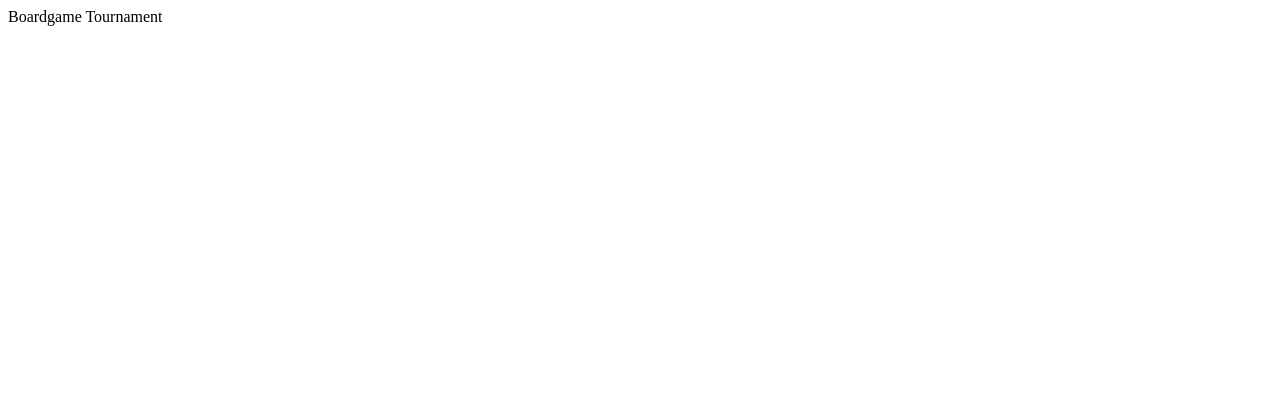
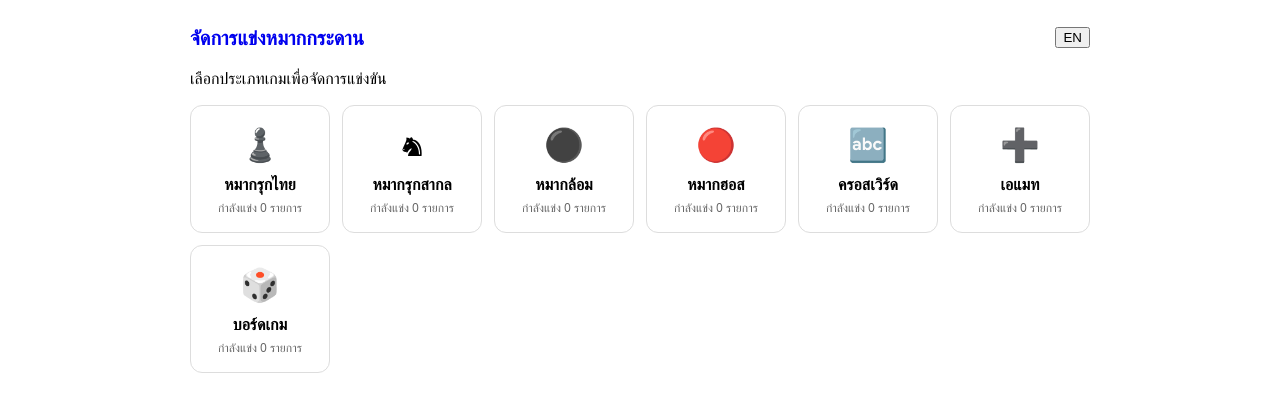
Before and after one commit to kraugelzz/Tournament-app, a React (Vite) app: page / in a window 1280 px wide. Shown: the top 412 px of the page. Built offline with nearby package versions, Linux system fonts and the light colour scheme; no server answers; the database is empty.

Commit message:
feat: app shell, router, and home page

```diff
--- a/src/App.tsx
+++ b/src/App.tsx
@@ -1,3 +1,20 @@
+import { Link, Outlet } from "react-router-dom";
+import { useTranslation } from "react-i18next";
+import { LangToggle } from "./components/LangToggle";
+
 export default function App() {
-  return <div>Boardgame Tournament</div>;
+  const { t } = useTranslation();
+  return (
+    <div style={{ maxWidth: 900, margin: "0 auto", padding: 16, fontFamily: "system-ui, sans-serif" }}>
+      <header style={{ display: "flex", justifyContent: "space-between", alignItems: "center" }}>
+        <Link to="/" style={{ textDecoration: "none", fontWeight: 700, fontSize: 20 }}>
+          {t("app.title")}
+        </Link>
+        <LangToggle />
+      </header>
+      <main style={{ marginTop: 16 }}>
+        <Outlet />
+      </main>
+    </div>
+  );
 }
--- a/src/main.tsx
+++ b/src/main.tsx
@@ -1,9 +1,28 @@
 import React from "react";
 import ReactDOM from "react-dom/client";
+import { createBrowserRouter, RouterProvider } from "react-router-dom";
+import "./i18n";
 import App from "./App";
+import { Home } from "./pages/Home";
+import { GameList } from "./pages/GameList";
+import { NewTournament } from "./pages/NewTournament";
+import { Tournament } from "./pages/Tournament";
+
+const router = createBrowserRouter([
+  {
+    path: "/",
+    element: <App />,
+    children: [
+      { index: true, element: <Home /> },
+      { path: ":game", element: <GameList /> },
+      { path: ":game/new", element: <NewTournament /> },
+      { path: ":game/:tournamentId", element: <Tournament /> },
+    ],
+  },
+]);
 
 ReactDOM.createRoot(document.getElementById("root")!).render(
   <React.StrictMode>
-    <App />
+    <RouterProvider router={router} />
   </React.StrictMode>
 );
--- /dev/null
+++ b/src/pages/GameList.tsx
@@ -0,0 +1 @@
+export function GameList() { return <div>GameList</div>; }
--- /dev/null
+++ b/src/pages/Home.tsx
@@ -0,0 +1,44 @@
+import { useEffect, useState } from "react";
+import { Link } from "react-router-dom";
+import { useTranslation } from "react-i18next";
+import { GAMES } from "../lib/games";
+import { watchTournamentsByGame } from "../data/tournaments";
+import type { GameId } from "../types";
+
+export function Home() {
+  const { t } = useTranslation();
+  const [counts, setCounts] = useState<Record<string, number>>({});
+
+  useEffect(() => {
+    const unsubs = GAMES.map((g) =>
+      watchTournamentsByGame(g.id as GameId, (list) =>
+        setCounts((c) => ({ ...c, [g.id]: list.filter((x) => x.status === "active").length }))
+      )
+    );
+    return () => unsubs.forEach((u) => u());
+  }, []);
+
+  return (
+    <div>
+      <p>{t("home.subtitle")}</p>
+      <div style={{ display: "grid", gridTemplateColumns: "repeat(auto-fill, minmax(140px, 1fr))", gap: 12 }}>
+        {GAMES.map((g) => (
+          <Link
+            key={g.id}
+            to={`/${g.id}`}
+            style={{
+              display: "block", padding: 16, borderRadius: 12, border: "1px solid #ddd",
+              textDecoration: "none", color: "inherit", textAlign: "center",
+            }}
+          >
+            <div style={{ fontSize: 32 }}>{g.icon}</div>
+            <div style={{ fontWeight: 600, marginTop: 8 }}>{t(g.labelKey)}</div>
+            <div style={{ fontSize: 12, color: "#666", marginTop: 4 }}>
+              {t("home.activeCount", { count: counts[g.id] ?? 0 })}
+            </div>
+          </Link>
+        ))}
+      </div>
+    </div>
+  );
+}
--- /dev/null
+++ b/src/pages/NewTournament.tsx
@@ -0,0 +1 @@
+export function NewTournament() { return <div>NewTournament</div>; }
--- /dev/null
+++ b/src/pages/Tournament.tsx
@@ -0,0 +1 @@
+export function Tournament() { return <div>Tournament</div>; }
```
